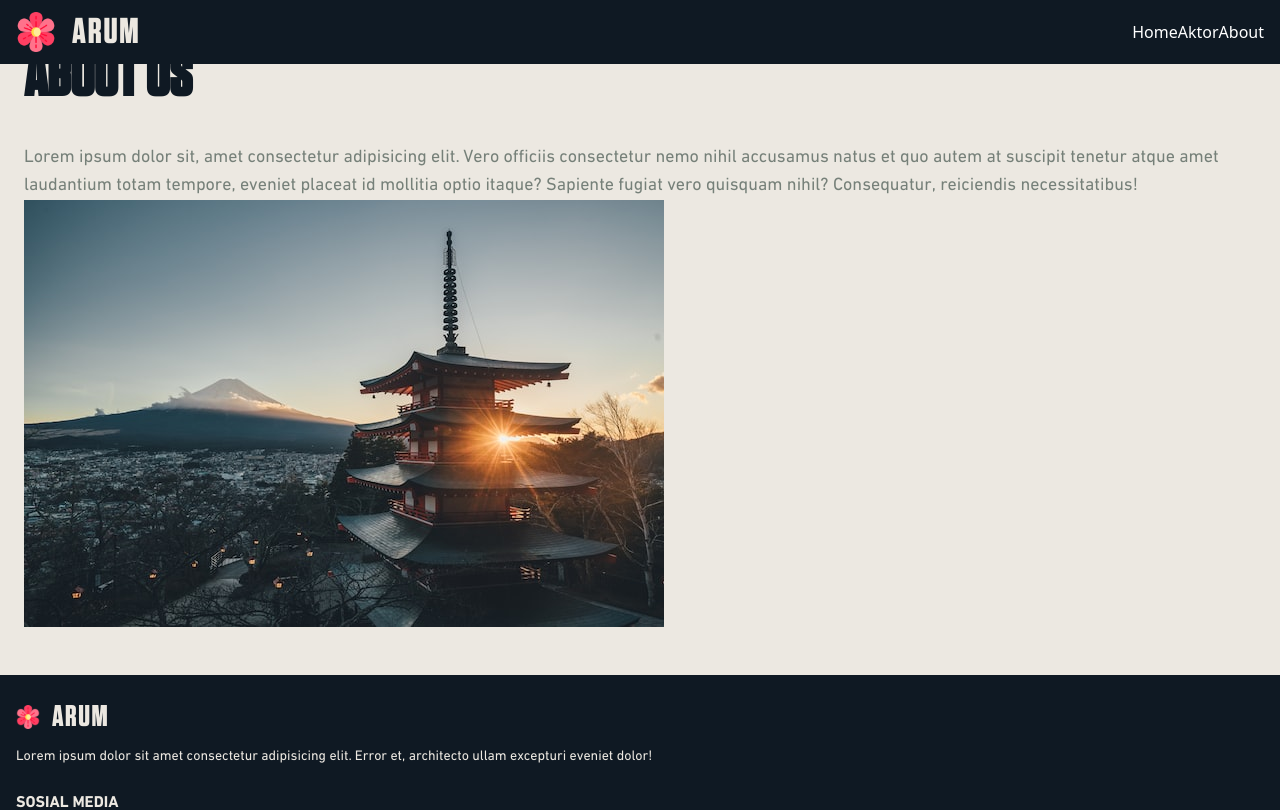
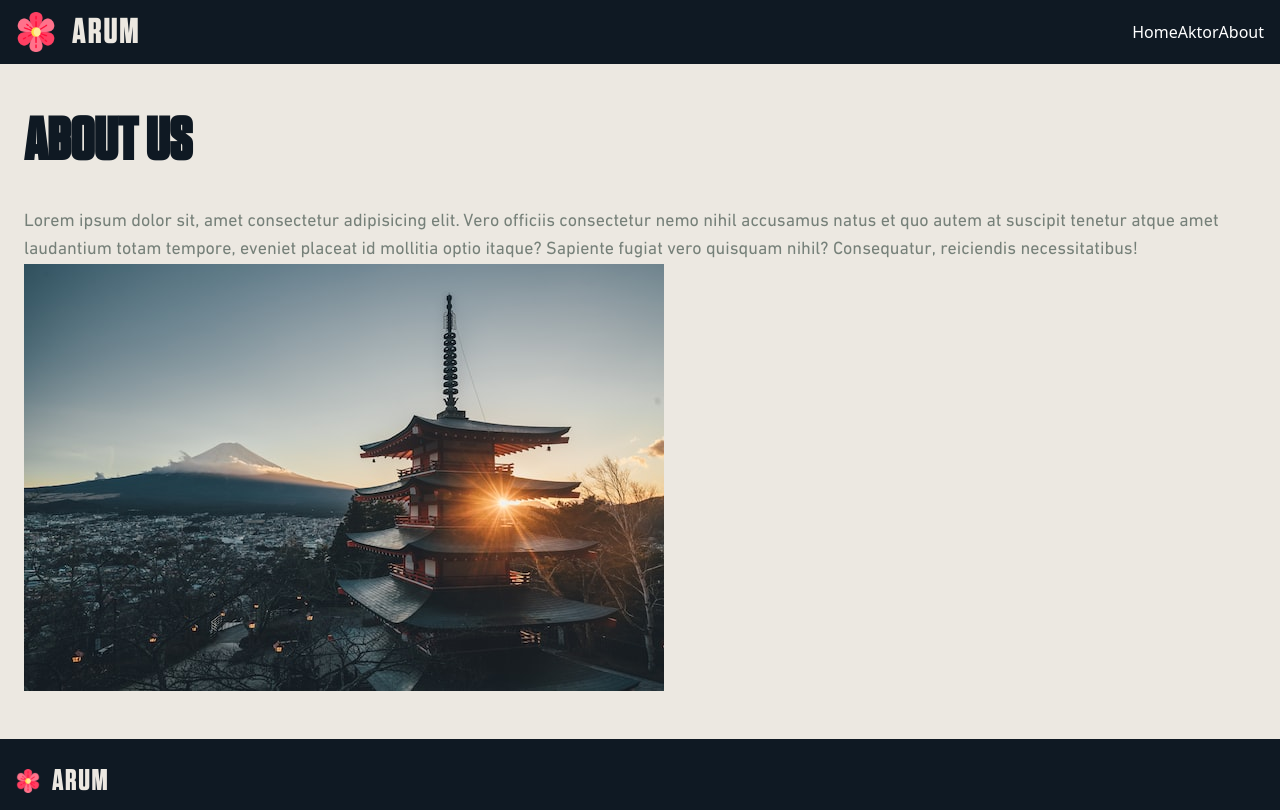
Before and after one commit to hasnat5/arum, a React (Create React App) app: page /about in a window 1280 px wide. Shown: the top 810 px of the page. Built offline with nearby package versions, Linux system fonts and the light colour scheme.

Commit message:
add padding top for navbar

```diff
--- a/src/components/About.jsx
+++ b/src/components/About.jsx
@@ -3,7 +3,7 @@ import tentang from "../asset/img/jumbotron.jpg";
 
 const about = () => {
     return (
-        <section className="bg-third">
+        <section className="bg-third pt-16">
             <div className="px-6 py-12">
                 <h1 className="text-secondary font-bold font-tungsten text-6xl mb-9">ABOUT US</h1>
                 <p className="font-din text-lg text-fourth">Lorem ipsum dolor sit, amet consectetur adipisicing elit. Vero officiis consectetur nemo nihil accusamus natus et quo autem at suscipit tenetur atque amet laudantium totam tempore, eveniet placeat id mollitia optio itaque? Sapiente fugiat vero quisquam nihil? Consequatur, reiciendis necessitatibus!</p>
--- a/src/components/Aktor.jsx
+++ b/src/components/Aktor.jsx
@@ -3,7 +3,7 @@ import React from "react"
 
 const aktor = () => {
     return (
-        <section className="bg-green-500">
+        <section className="bg-green-500 pt-16">
             <h1>Aktor</h1>
             <p>Lorem ipsum dolor sit amet consectetur adipisicing elit. Vitae, rem eum mollitia ratione temporibus cum est quos esse vel tempore sint, aut voluptas quo ullam repellat velit, possimus at neque.</p>
         </section>
```
